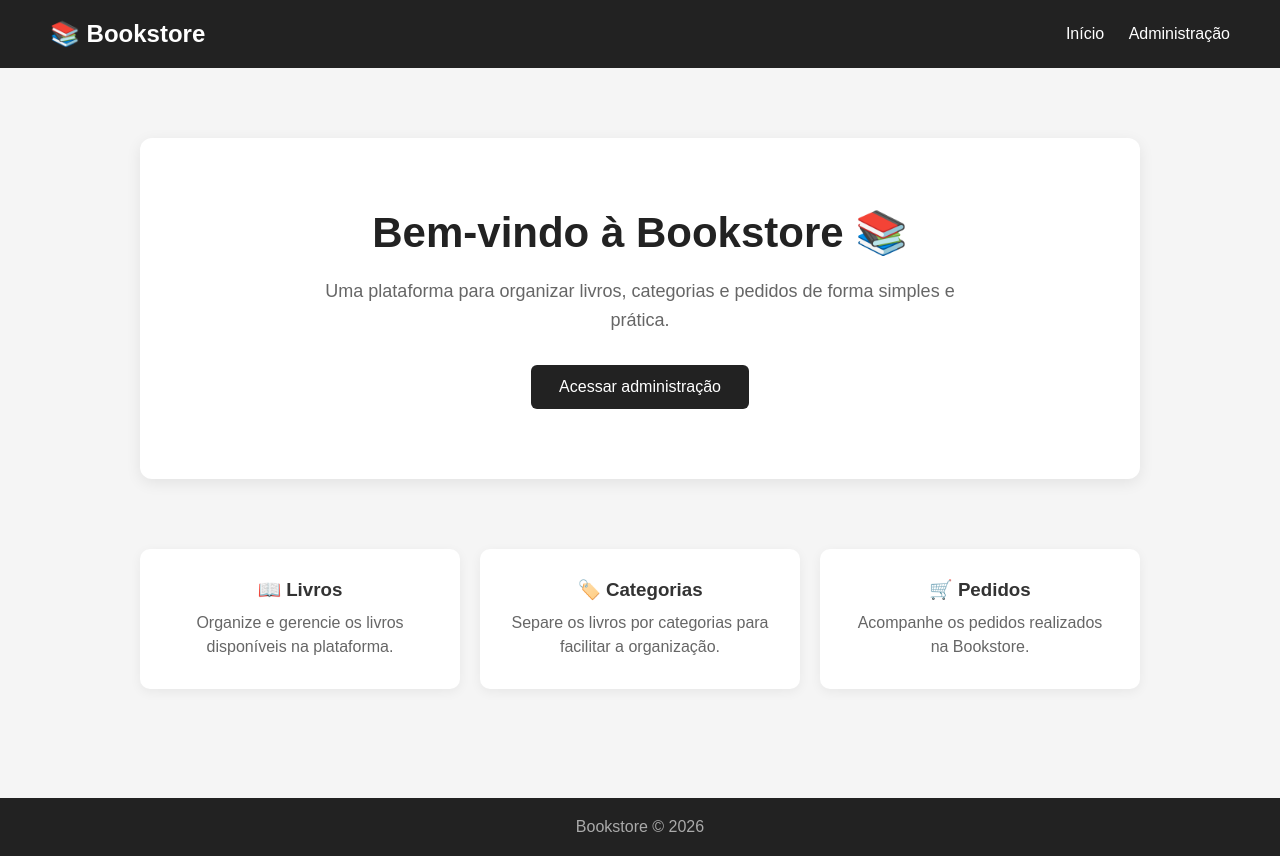
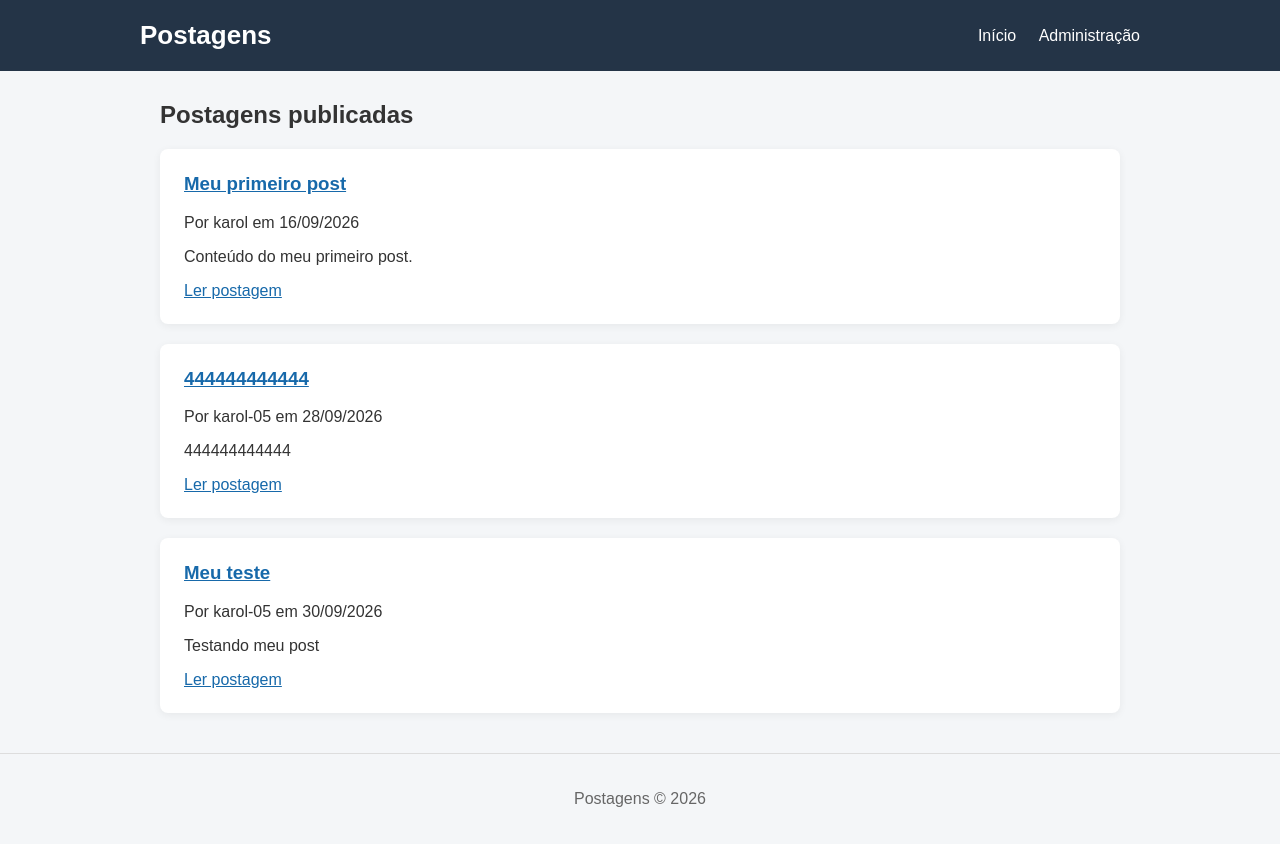
Before and after one commit to Karol-05/django2, a Django app: template mysite/templates/index.html in a window 1280 px wide. After the commit the page ends 807 px from the top, so only its background shows below. Run offline with Django 5.2, Linux system fonts and the light colour scheme; the template is opened without the code that fills it: values that come from a table or form of the project are taken from there, others are empty; data comes from the database, SQL or seed files in the repository; parts of the project's set-up code (start-up, migrations or seed data) failed here and were passed over.

Commit message:
Integrate templates with published posts

```diff
--- a/mysite/blog/admin.py
+++ b/mysite/blog/admin.py
@@ -1,8 +1,12 @@
 from django.contrib import admin
+
 from .models import Post
 
 
 @admin.register(Post)
 class PostAdmin(admin.ModelAdmin):
     list_display = ("title", "author", "created_on", "status")
+    list_filter = ("status",)
+    list_display_links = ("title",)
     prepopulated_fields = {"slug": ("title",)}
+    view_on_site = True
--- a/mysite/blog/models.py
+++ b/mysite/blog/models.py
@@ -1,7 +1,7 @@
-""
 from django.db import models
 from django.contrib.auth.models import User
 from django.utils.text import slugify
+from django.urls import reverse
 
 
 class Post(models.Model):
@@ -21,6 +21,11 @@ class Post(models.Model):
         self.slug = slugify(self.title)
         super().save(*args, **kwargs)
 
+    def get_absolute_url(self):
+        return reverse(
+            "post_detail",
+            kwargs={"slug": self.slug},
+        )
+
     def __str__(self):
         return self.title
-""
--- a/mysite/mysite/settings.py
+++ b/mysite/mysite/settings.py
@@ -126,3 +126,5 @@ MAILERS = {
         'BACKEND': 'django.core.mail.backends.console.EmailBackend',
     },
 }
+
+DEFAULT_AUTO_FIELD = 'django.db.models.BigAutoField'
--- a/mysite/mysite/urls.py
+++ b/mysite/mysite/urls.py
@@ -1,15 +1,11 @@
-"""
-URL configuration for mysite project.
-
-The `urlpatterns` list routes URLs to views. For more information please see:
-    https://docs.djangoproject.com/en/6.1/topics/http/urls/
-"""
-
 from django.contrib import admin
 from django.urls import path
+
 from blog import views
 
+
 urlpatterns = [
-    path('admin/', admin.site.urls),
-    path('', views.hello_world, name='index'),
+    path("admin/", admin.site.urls),
+    path("", views.index, name="index"),
+    path("posts/<slug:slug>/", views.post_detail, name="post_detail"),
 ]
--- a/mysite/templates/base.html
+++ b/mysite/templates/base.html
@@ -1,41 +1,48 @@
 <!DOCTYPE html>
-<html lang="pt-BR">
+<html lang="pt-br">
 <head>
     <meta charset="UTF-8">
     <meta name="viewport" content="width=device-width, initial-scale=1.0">
 
-    <title>{% block title %}Bookstore{% endblock %}</title>
+    <title>{% block title %}Postagens{% endblock %}</title>
 
     <style>
         * {
-            margin: 0;
-            padding: 0;
             box-sizing: border-box;
         }
 
         body {
+            margin: 0;
             font-family: Arial, sans-serif;
-            background-color: #f5f5f5;
+            background-color: #f4f6f8;
             color: #333;
         }
 
         header {
-            background-color: #222;
+            background-color: #243447;
             color: white;
-            padding: 20px 50px;
+            padding: 20px;
+        }
+
+        .header-content {
+            max-width: 1000px;
+            margin: 0 auto;
             display: flex;
             justify-content: space-between;
             align-items: center;
+            gap: 16px;
+            flex-wrap: wrap;
         }
 
         header h1 {
-            font-size: 24px;
+            margin: 0;
+            font-size: 26px;
         }
 
         nav a {
             color: white;
             text-decoration: none;
-            margin-left: 20px;
+            margin-left: 18px;
         }
 
         nav a:hover {
@@ -43,37 +50,67 @@
         }
 
         main {
-            min-height: calc(100vh - 140px);
+            max-width: 1000px;
+            margin: 30px auto;
+            padding: 0 20px;
+        }
+
+        article {
+            background-color: white;
+            padding: 24px;
+            margin-bottom: 20px;
+            border-radius: 8px;
+            box-shadow: 0 2px 8px rgba(0, 0, 0, 0.06);
+        }
+
+        article h2,
+        article h3 {
+            margin-top: 0;
+        }
+
+        a {
+            color: #1769aa;
         }
 
         footer {
-            background-color: #222;
-            color: #aaa;
+            margin-top: 40px;
+            padding: 20px;
             text-align: center;
-            padding: 20px;
+            color: #666;
+            border-top: 1px solid #ddd;
+        }
+
+        @media (max-width: 600px) {
+            .header-content {
+                flex-direction: column;
+                align-items: flex-start;
+            }
+
+            nav a {
+                margin-left: 0;
+                margin-right: 16px;
+            }
         }
     </style>
 </head>
 
 <body>
-
     <header>
-        <h1>📚 Bookstore</h1>
+        <div class="header-content">
+            <h1>Postagens</h1>
 
             <nav>
-            <a href="/hello/">Início</a>
+                <a href="{% url 'index' %}">Início</a>
                 <a href="/admin/">Administração</a>
             </nav>
+        </div>
     </header>
 
-    <main>
     {% block content %}
     {% endblock %}
-    </main>
 
     <footer>
-        <p>Bookstore © 2026</p>
+        <p>Postagens © 2026</p>
     </footer>
-
 </body>
 </html>
--- a/mysite/templates/index.html
+++ b/mysite/templates/index.html
@@ -1,106 +1,29 @@
 {% extends "base.html" %}
 
-{% block title %}Início | Bookstore{% endblock %}
+{% block title %}Postagens{% endblock %}
 
 {% block content %}
+<main>
+    <h2>Postagens publicadas</h2>
 
-<style>
-    .hero {
-        max-width: 1000px;
-        margin: 70px auto;
-        padding: 70px 30px;
-        text-align: center;
-        background-color: white;
-        border-radius: 12px;
-        box-shadow: 0 4px 15px rgba(0, 0, 0, 0.08);
-    }
+    {% for post in posts %}
+        <article>
+            <h3>
+                <a href="{{ post.get_absolute_url }}">
+                    {{ post.title }}
+                </a>
+            </h3>
 
-    .hero h2 {
-        font-size: 42px;
-        margin-bottom: 20px;
-        color: #222;
-    }
+            <p>
+                Por {{ post.author }} em {{ post.created_on|date:"d/m/Y" }}
+            </p>
 
-    .hero p {
-        max-width: 650px;
-        margin: 0 auto 30px;
-        font-size: 18px;
-        line-height: 1.6;
-        color: #666;
-    }
+            <p>{{ post.content|truncatewords:30 }}</p>
 
-    .button {
-        display: inline-block;
-        padding: 13px 28px;
-        background-color: #222;
-        color: white;
-        text-decoration: none;
-        border-radius: 6px;
-    }
-
-    .cards {
-        max-width: 1000px;
-        margin: 0 auto 70px;
-        display: flex;
-        gap: 20px;
-        justify-content: center;
-    }
-
-    .card {
-        background-color: white;
-        padding: 30px;
-        border-radius: 10px;
-        text-align: center;
-        flex: 1;
-        box-shadow: 0 3px 12px rgba(0, 0, 0, 0.06);
-    }
-
-    .card h3 {
-        margin-bottom: 10px;
-    }
-
-    .card p {
-        color: #666;
-        line-height: 1.5;
-    }
-</style>
-
-<section class="hero">
-    <h2>Bem-vindo à Bookstore 📚</h2>
-
-    <p>
-        Uma plataforma para organizar livros, categorias e pedidos
-        de forma simples e prática.
-    </p>
-
-    <a href="/admin/" class="button">
-        Acessar administração
-    </a>
-</section>
-
-<section class="cards">
-
-    <div class="card">
-        <h3>📖 Livros</h3>
-        <p>
-            Organize e gerencie os livros disponíveis na plataforma.
-        </p>
-    </div>
-
-    <div class="card">
-        <h3>🏷️ Categorias</h3>
-        <p>
-            Separe os livros por categorias para facilitar a organização.
-        </p>
-    </div>
-
-    <div class="card">
-        <h3>🛒 Pedidos</h3>
-        <p>
-            Acompanhe os pedidos realizados na Bookstore.
-        </p>
-    </div>
-
-</section>
-
+            <a href="{{ post.get_absolute_url }}">Ler postagem</a>
+        </article>
+    {% empty %}
+        <p>Ainda não há postagens publicadas.</p>
+    {% endfor %}
+</main>
 {% endblock %}
```
Also changed, not shown: mysite/blog/views.py (+10 -21 lines), mysite/templates/post_detail.html (added, +23 -0 lines). Lines whose indentation alone changed are shown as unchanged.
